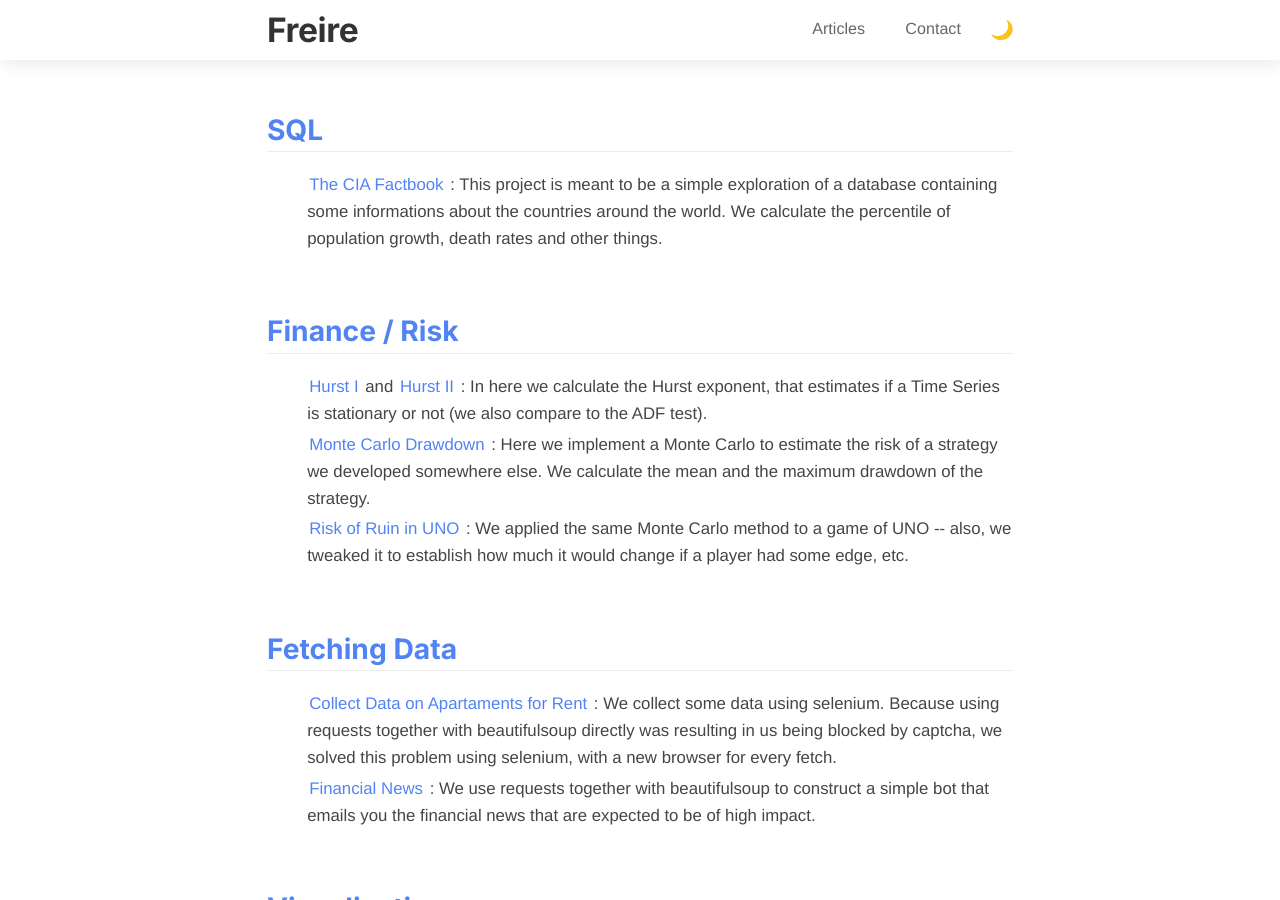
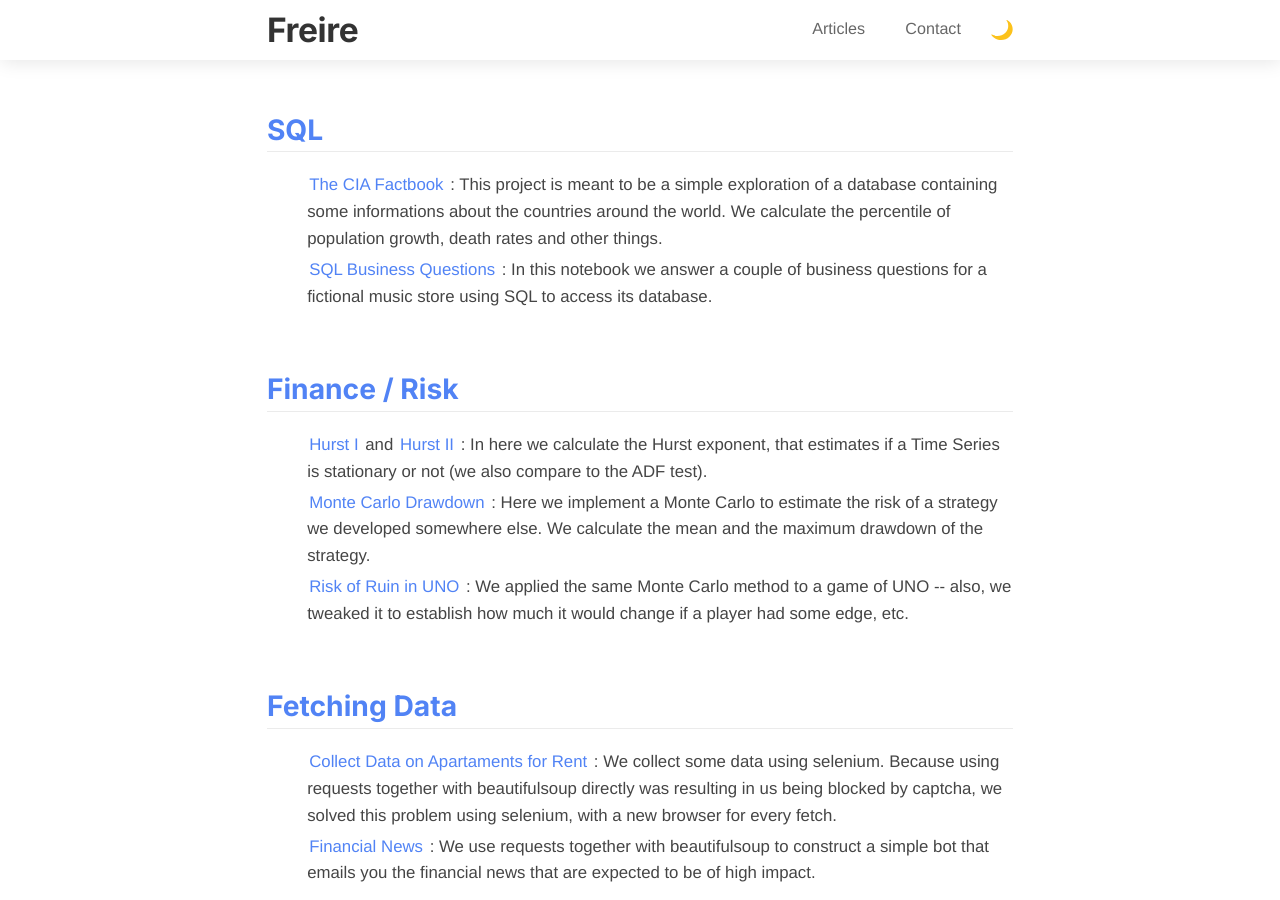
Before and after one commit to freirerene/freirerene.github.io, a Jekyll site: the page built from p.html, in a window 1280 px wide and 900 px high, scrolled down 678 px. Built offline with Jekyll 4.4.1, drawn with Linux system fonts in a browser that asks for light colours; nearby versions of some CDN libraries.

Commit message:
Update p.html

```diff
--- a/p.html
+++ b/p.html
@@ -24,6 +24,8 @@ layout: default
 		<h2>SQL</h2>
 	<ul>
 		<li><a href="https://github.com/freirerene/sql_cia_factbook", target="_blank">The CIA Factbook</a> : This project is meant to be a simple exploration of a database containing some informations about the countries around the world. We calculate the percentile of population growth, death rates and other things.</li>
+		<li><a href="https://github.com/freirerene/sql_business_questions", target="_blank">SQL Business Questions</a> : In this notebook we answer a couple of business questions for a fictional music store using SQL to access its database.</li>
+
 		</ul>
 
 	<h2>Finance / Risk</h2>
```
